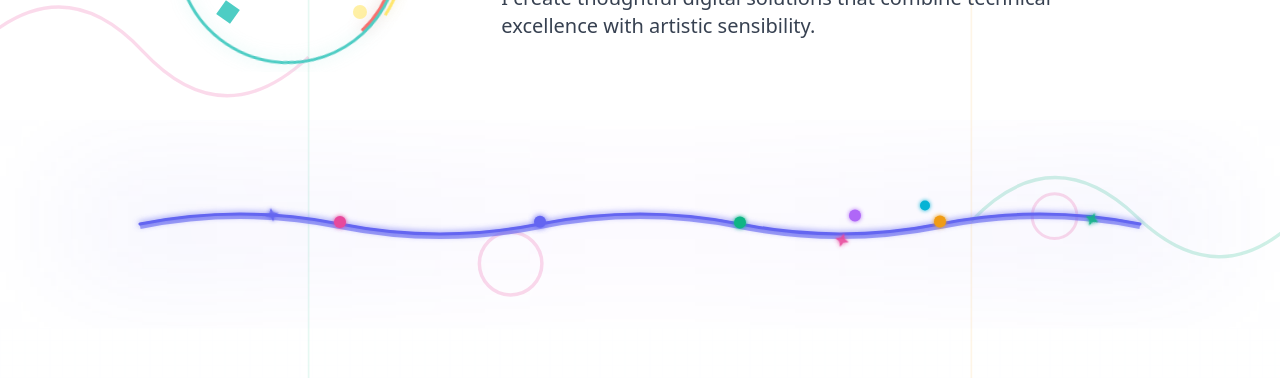
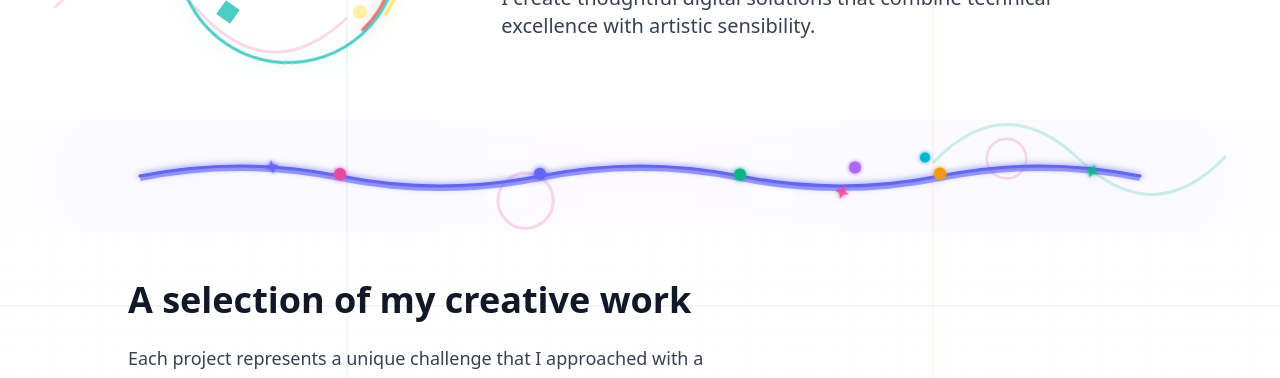
Before and after one commit to roiguri/landing-page, a Next.js app: page / in a window 1280 px wide. Shown: the part 280-658 px from the top of the page. Built offline with nearby package versions, Linux system fonts and the light colour scheme.

Commit message:
Style/Change spacing

```diff
--- a/components/SketchyDivider.jsx
+++ b/components/SketchyDivider.jsx
@@ -3,7 +3,7 @@ import { motion } from "framer-motion";
 
 export default function SketchyDivider() {
   return (
-    <div className="relative py-16 px-6 overflow-hidden">
+    <div className="relative py-4 px-6 overflow-hidden">
       <div className="max-w-6xl mx-auto relative">
         {/* Background glow effect */}
         <div className="absolute inset-0 bg-gradient-to-r from-indigo-500/10 via-purple-500/5 to-indigo-500/10 blur-3xl"></div>
--- a/src/pages/index.tsx
+++ b/src/pages/index.tsx
@@ -265,7 +265,7 @@ export default function Home() {
       {/* Projects section */}
       <section
         id="projects-section"
-        className="py-16 md:py-24 px-6 relative"
+        className="py-8 md:py-12 px-6 relative"
         ref={blueprintRef}
       >
         <div
```
